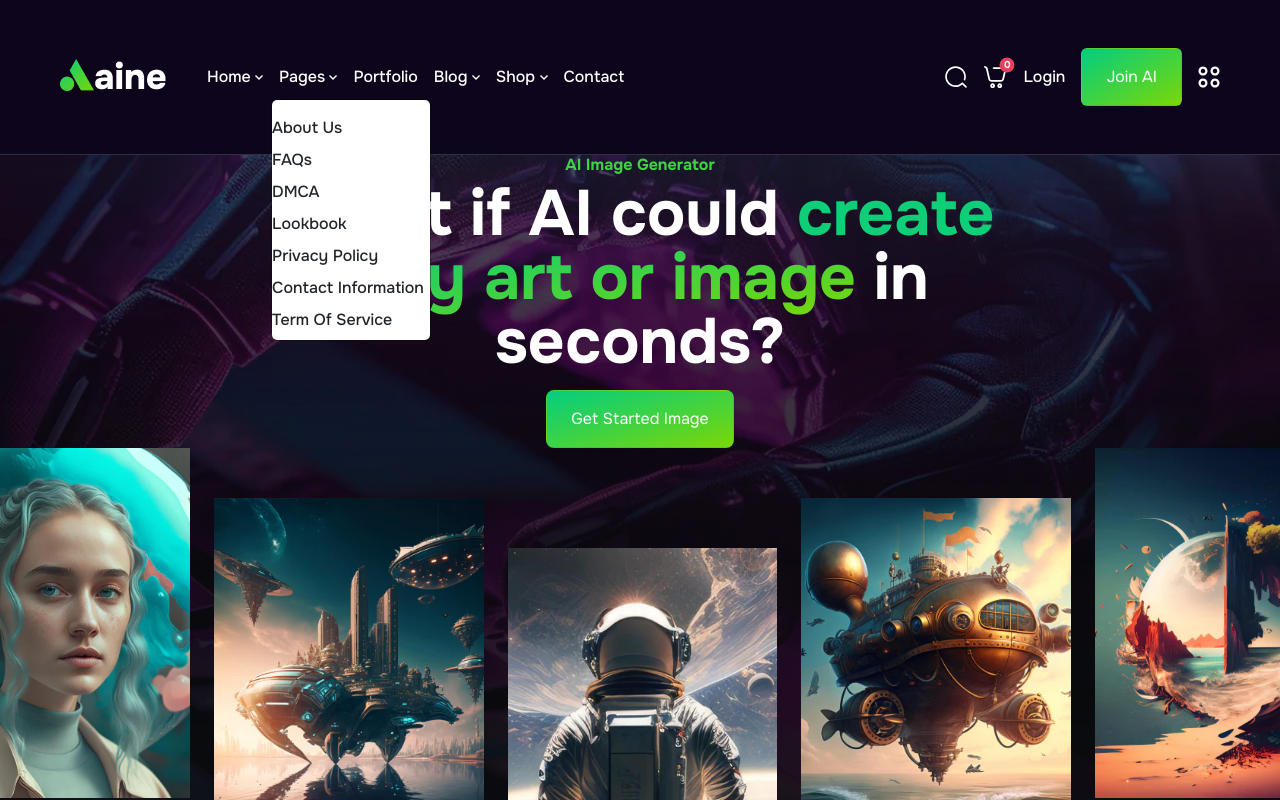
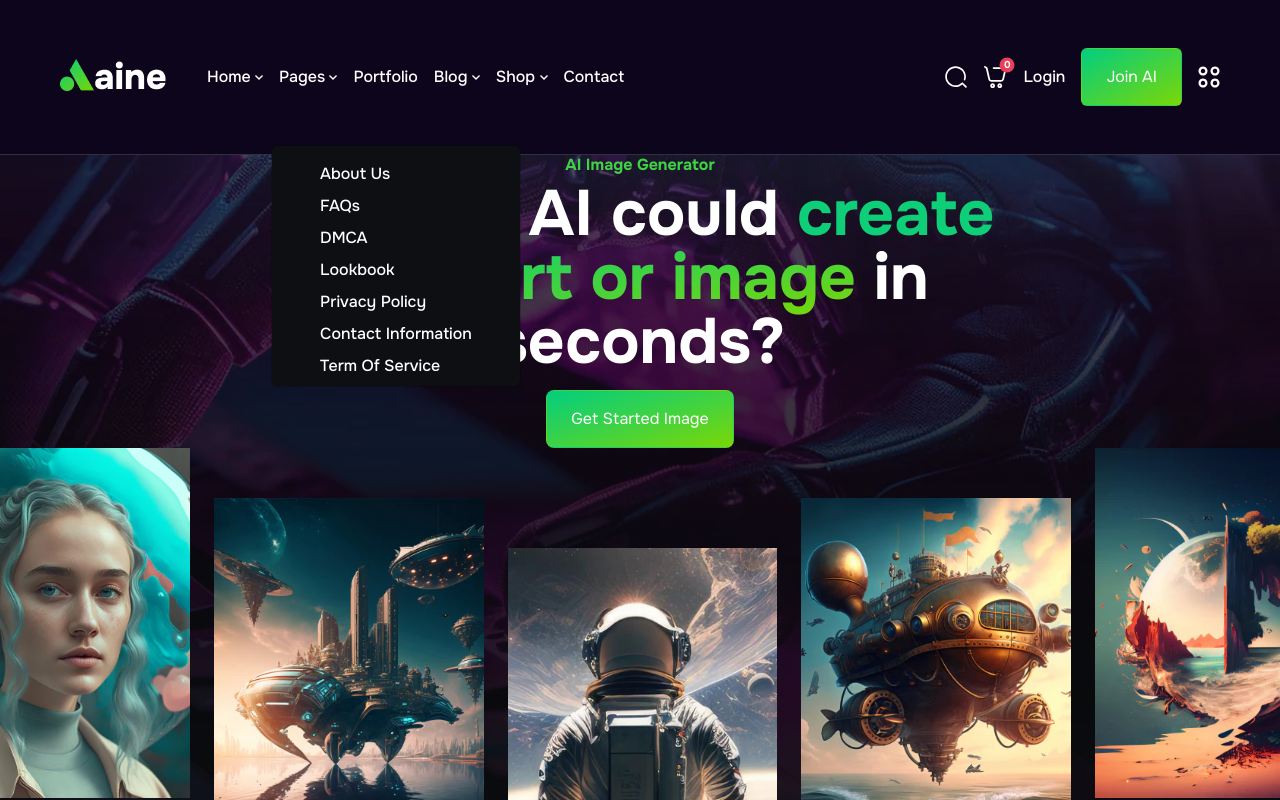
Before and after one commit to ferideikbaldurmus/ap-aine-website-rebuild, a plain HTML site: page pages/index.html in a window 1280 px wide. Both pictures are taken after a click on the link "Pages". Shown: the top 800 px of the page. Drawn offline with nearby package versions, Linux system fonts and the light colour scheme.

Commit message:
Fixes have been made to navbar.scss.

```diff
--- a/assets/scss/layout/_navbar.scss
+++ b/assets/scss/layout/_navbar.scss
@@ -22,4 +22,21 @@ nav {
         z-index: 999;
     }
 
+    .navbar-nav .nav-link {
+        white-space: nowrap;
+    }
+
+    .dropdown-menu {
+        background-color: #0D0F12;
+        color: #FFFFFF;
+        width: 250px;
+        height: auto;
+        border-radius: none;
+        .dropdown-item {
+            white-space: nowrap;
+            font-size: 11px;
+
+        }
+    }
+
 }
--- a/pages/index.html
+++ b/pages/index.html
@@ -118,7 +118,7 @@
                                     </path>
                                 </svg>
                             </a>
-                            <ul class="dropdown-menu">
+                            <ul class="dropdown-menu px-5 mt-5">
                                 <li><a class="dropdown-item" href="#"></a>About Us</li>
                                 <li><a class="dropdown-item" href="#"></a>FAQs</li>
                                 <li><a class="dropdown-item" href="#"></a>DMCA</li>
```
Also changed, not shown: assets/scss/main.css, 1 other file.
